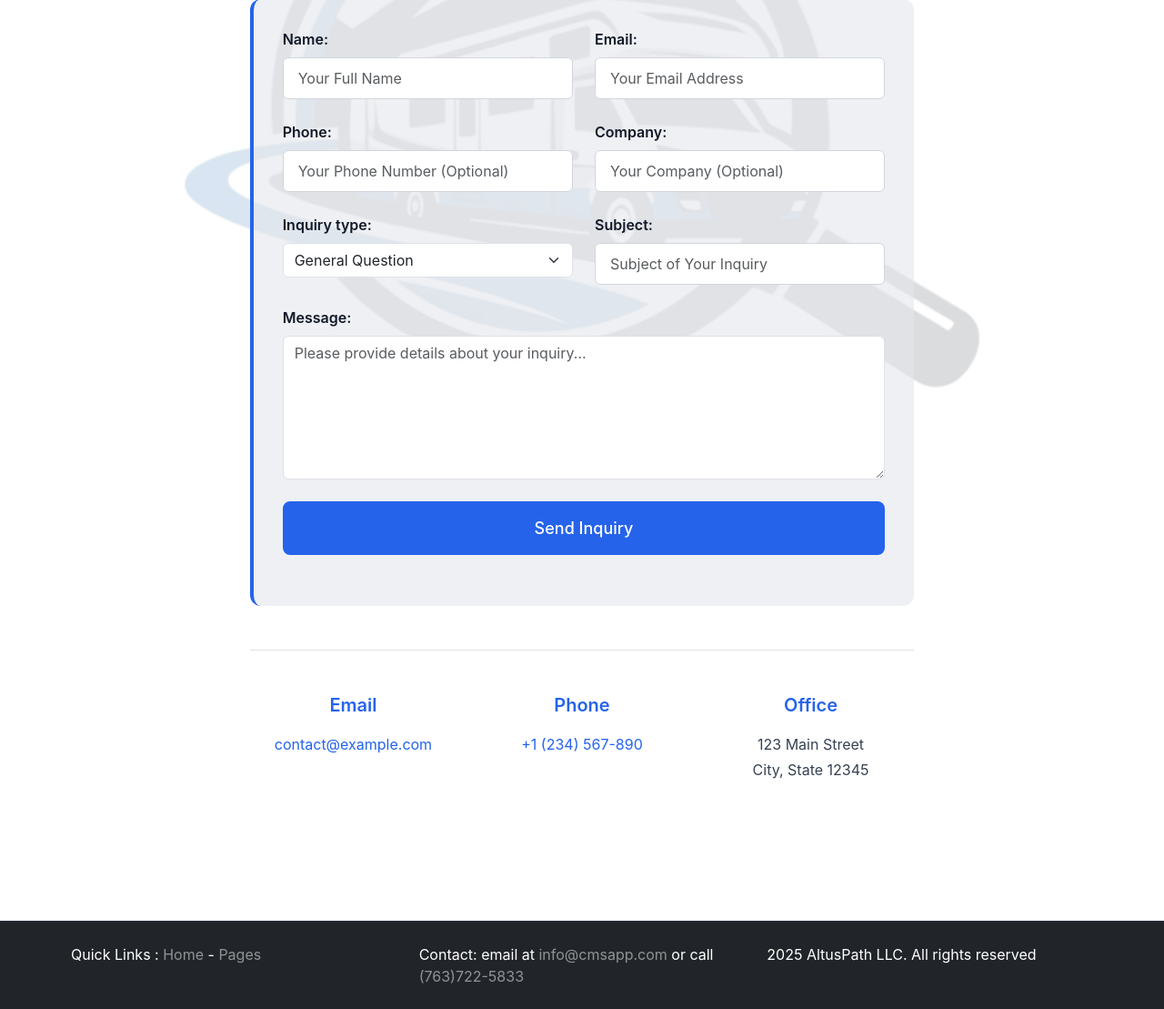
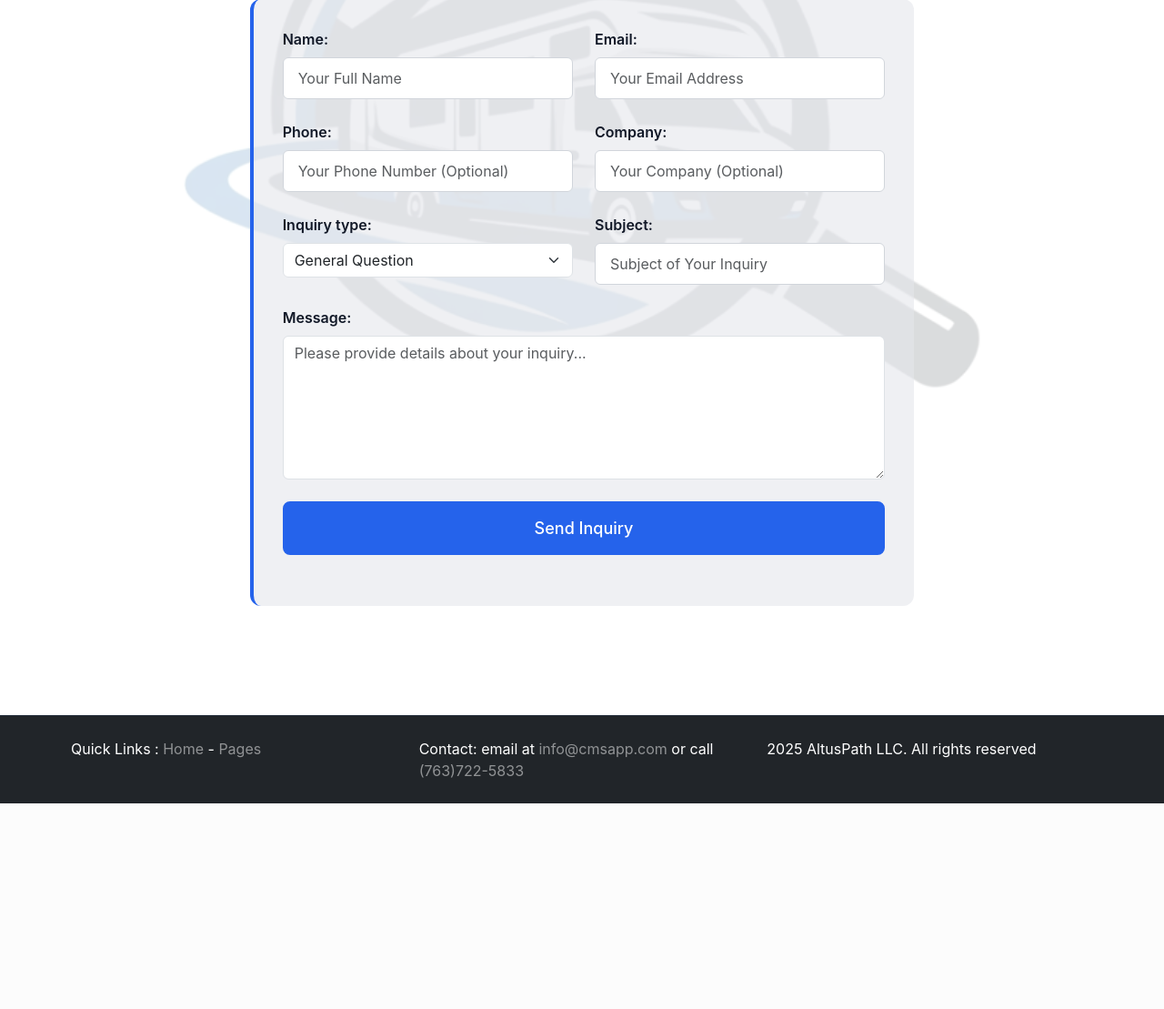
Before and after one commit to cjgarness/cmsapp, a Django app: page /contact/ in a window 1280 px wide. Shown: the part 368-1477 px from the top of the page at 91% size. After the commit the page ends 1251 px from the top, so only its background shows below. Run offline with Django 5.2, Linux system fonts and the light colour scheme; data comes from the database, SQL or seed files in the repository; some libraries are stand-ins or nearby versions.

Commit message:
removed redundant information with footer from contact page

```diff
--- a/templates/contact/contact.html
+++ b/templates/contact/contact.html
@@ -105,29 +105,6 @@
                     </div>
                 </form>
             </div>
-
-            <div class="contact-info mt-5 pt-5 border-top">
-                <div class="row text-center">
-                    <div class="col-md-4 mb-4">
-                        <h5 class="mb-3">
-                            <i class="fas fa-envelope"></i> Email
-                        </h5>
-                        <p><a href="mailto:contact@example.com">contact@example.com</a></p>
-                    </div>
-                    <div class="col-md-4 mb-4">
-                        <h5 class="mb-3">
-                            <i class="fas fa-phone"></i> Phone
-                        </h5>
-                        <p><a href="tel:+1234567890">+1 (234) 567-890</a></p>
-                    </div>
-                    <div class="col-md-4 mb-4">
-                        <h5 class="mb-3">
-                            <i class="fas fa-map-marker-alt"></i> Office
-                        </h5>
-                        <p>123 Main Street<br>City, State 12345</p>
-                    </div>
-                </div>
-            </div>
         </div>
     </div>
 </div>
```
